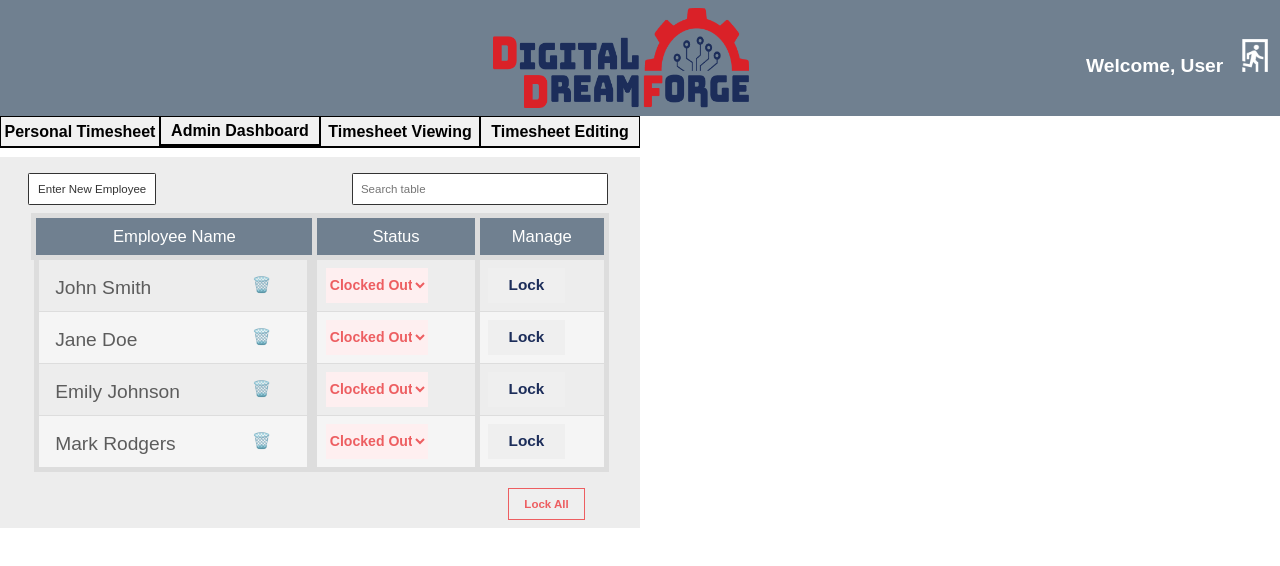
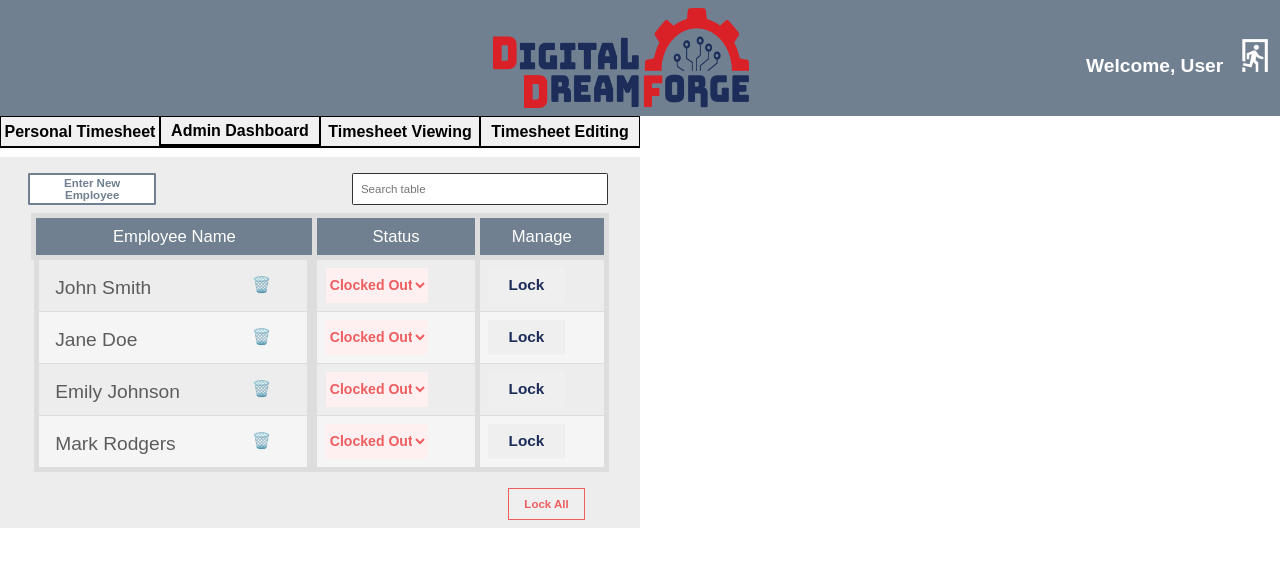
Before and after one commit to IKs2002/Tick-Tock-Tech, a React (Create React App) app: page /DefaultPage in a window 1280 px wide. Shown: the top 566 px of the page. Built offline with nearby package versions, Linux system fonts and the light colour scheme.

Commit message:
Cosmetic work to admin dashboard

```diff
--- a/src/Componets/AddEmployeeForm.css
+++ b/src/Componets/AddEmployeeForm.css
@@ -22,9 +22,10 @@
   margin-top: 1vh;
   font-size: 0.9vw;
   background-color: #FFFFFF;
-  border: 0.1vw solid #333;
+  border: 0.2vw solid #708090;
   border-radius: 0.1vw;
-  color: #333;
+  color: #708090;
+  font-weight: bold;
 }
 
 .employee-form {
--- a/src/Componets/AdminTable.js
+++ b/src/Componets/AdminTable.js
@@ -67,6 +67,15 @@ const AdminTable = () => {
     }
   };
 
+  const deleteEmployee = (id) => {
+    const confirmed = window.confirm(
+      "Are you sure you want to delete this employee?"
+    );
+    if (confirmed) {
+      setEmployees(employees.filter((emp) => emp.id !== id));
+    }
+  };
+
   // popup toggle function
   const myFunction = (empId) => {
     var popup = document.getElementById(`myPopup-${empId}`);
@@ -81,10 +90,19 @@ const AdminTable = () => {
       <tr key={emp.id}>
         <td style={{ display: "flex", alignItems: "center" }}>
           <div className="employee-name">{emp.name}</div>
-          <div className="popup" onClick={() => myFunction(emp.id)}>
+          <div
+            className="popup"
+            onClick={(e) => {
+              e.stopPropagation(); // Prevent triggering other onClick events
+              myFunction(emp.id);
+            }}
+          >
             <button
               className="btn btn-link delete-btn"
-              onClick={() => handleConfirm(emp.id, emp.name)}
+              onClick={(e) => {
+                e.stopPropagation(); // Prevent triggering the popup's onClick
+                deleteEmployee(emp.id);
+              }}
             >
               🗑️
             </button>
```
